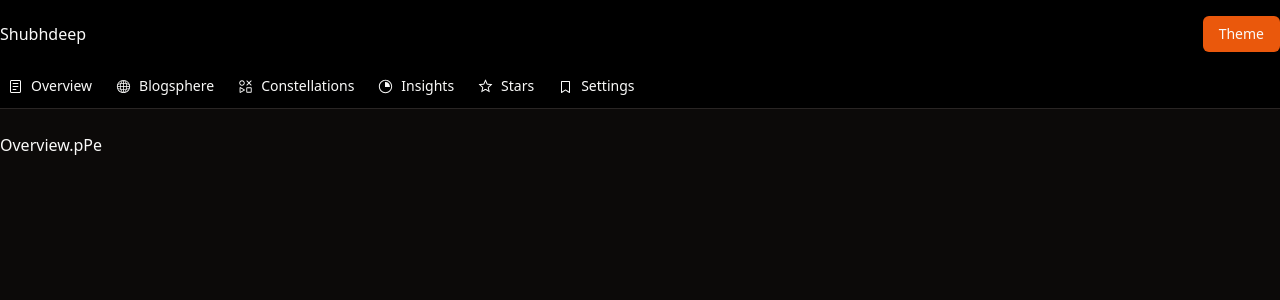
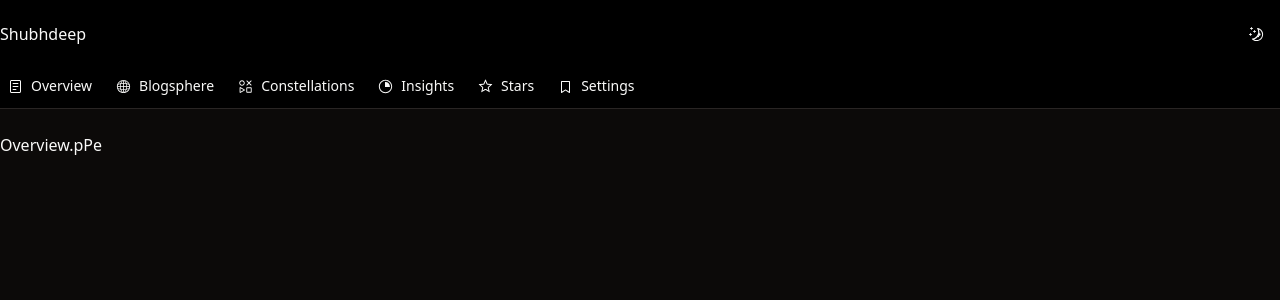
Before and after one commit to Shubhdeeps/Caffeinated-Creations, a React (Vite) app in the folder client/: page / in a window 1280 px wide. Shown: the top 300 px of the page. Built offline with nearby package versions, Linux system fonts and the light colour scheme.

Commit message:
theme switcher added

```diff
--- a/client/src/components/layout/DarkModeSwitcher.tsx
+++ b/client/src/components/layout/DarkModeSwitcher.tsx
@@ -1,9 +1,15 @@
-import React, { useEffect, useLayoutEffect, useState } from "react";
+import { useLayoutEffect, useState } from "react";
 import { Button } from "../ui/button";
+import { MoonIcon, SunIcon } from "@radix-ui/react-icons";
 
+const themeAndIconMap = {
+  light: <MoonIcon />,
+  dark: <SunIcon />,
+};
 type ThemeMode = "dark" | "light";
 export default function DarkModeSwitcher() {
   const [currentMode, setCurrentMode] = useState<ThemeMode>("light");
+  console.log({ currentMode });
 
   useLayoutEffect(() => {
     const previousValue = localStorage.getItem("vite-ui-theme");
@@ -17,7 +23,6 @@ export default function DarkModeSwitcher() {
     const previousValue = localStorage.getItem(
       "vite-ui-theme"
     ) as ThemeMode | null;
-
     const root = window.document.documentElement;
 
     root.classList.remove("light", "dark");
@@ -25,15 +30,19 @@ export default function DarkModeSwitcher() {
     if (previousValue === null || previousValue === "light") {
       setCurrentMode("dark");
       root.classList.add("dark");
+      localStorage.setItem("vite-ui-theme", "dark");
       return;
     }
+    localStorage.setItem("vite-ui-theme", "light");
     setCurrentMode("light");
     root.classList.add("light");
     return;
   }
   return (
     <div>
-      <Button onClick={switchTheme}>Theme</Button>
+      <Button variant="ghost" onClick={switchTheme}>
+        {themeAndIconMap[currentMode]}
+      </Button>
     </div>
   );
 }
--- a/client/src/components/layout/Navbar.tsx
+++ b/client/src/components/layout/Navbar.tsx
@@ -68,8 +68,6 @@ export default function Navbar() {
     }
   }
   function organizeNavItems() {
-    console.log("organizing");
-
     if (!divRef.current) {
       return;
     }
```
